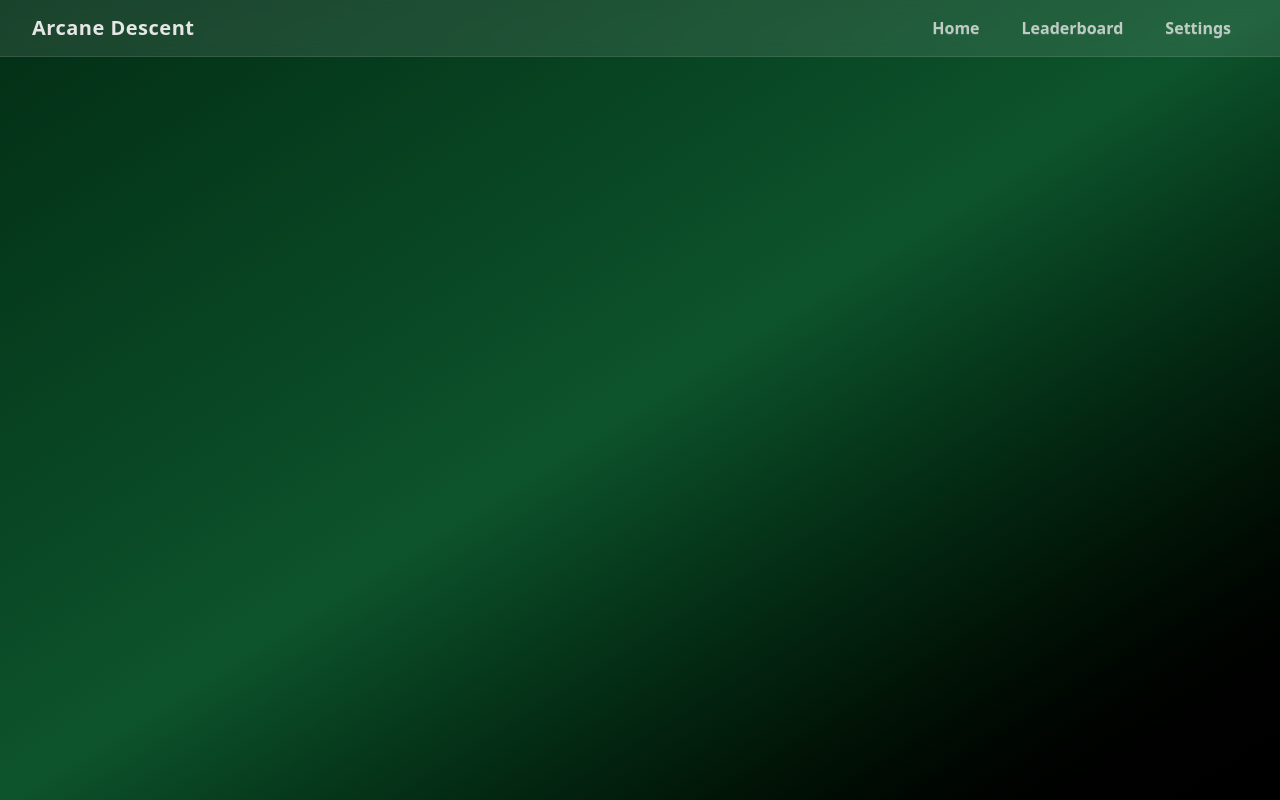
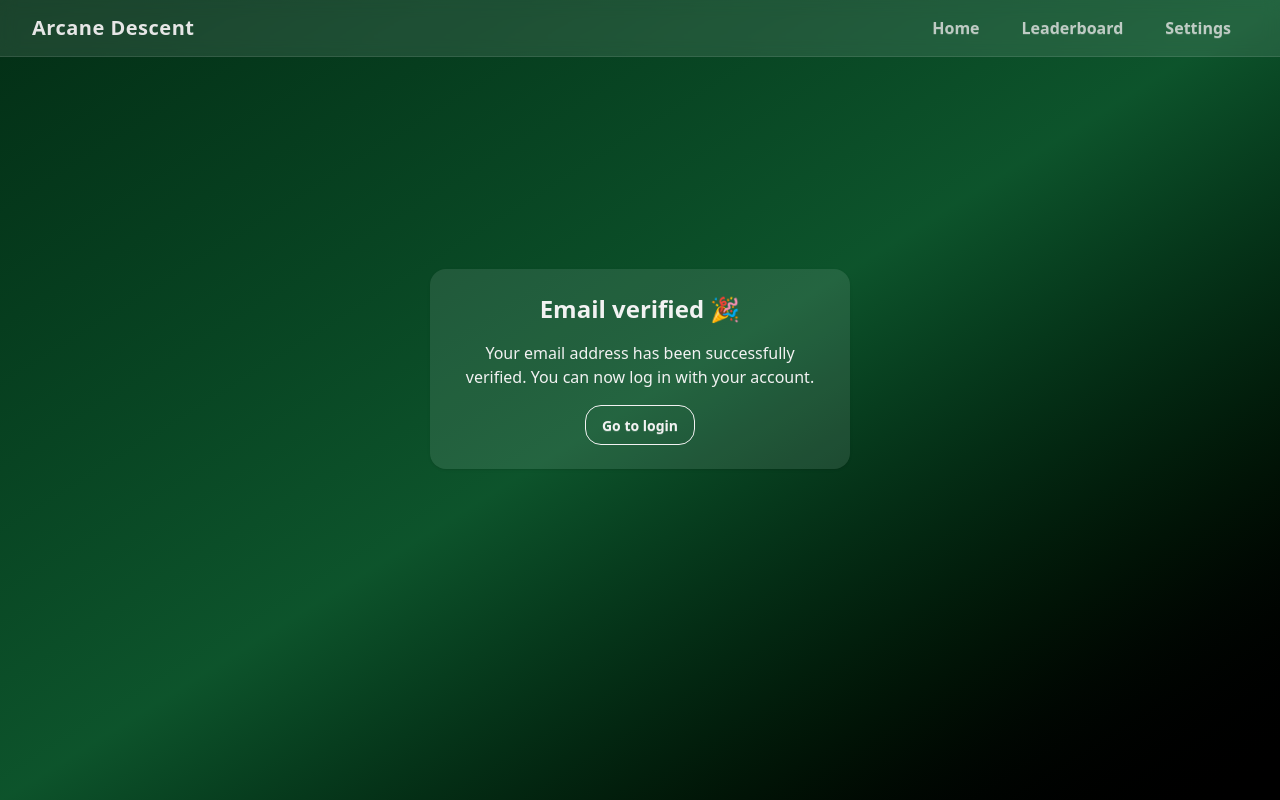
Before and after one commit to InaasHammoush/EscapeRoomFrontEnd, a Svelte app: page /email-verified in a window 1280 px wide. Built offline with nearby package versions, Linux system fonts and the light colour scheme; no server answers.

Commit message:
Email verification is established in the frontend

```diff
--- a/src/App.jsx
+++ b/src/App.jsx
@@ -14,6 +14,7 @@ import { getSocket } from "./state/socket";
 import SoloRound from "./pages/SoloRound";
 import RoomPage from "./pages/RoomPage";
 import SoloSelect from "./pages/SoloSelect";
+import VerifyEmail from "./pages/VerifyEmail";
 
 export default function App() {
     useEffect(() => {
@@ -33,6 +34,7 @@ export default function App() {
         <Route path="/" element={<Home />} />
         <Route path="/home" element={<Home />} />
         <Route path="/auth" element={<Auth />} />
+        <Route path="/email-verified" element={<VerifyEmail />} />
         <Route path="/start" element={<StartPage />} />
         <Route path="/join" element={<Join />} />
         <Route path="/rooms" element={<RoomSelection />} />
--- a/src/pages/Auth.jsx
+++ b/src/pages/Auth.jsx
@@ -5,32 +5,53 @@ import { api } from "../state/api";
 import { setToken } from "../state/token";
 
 export default function Auth() {
-    const navigate = useNavigate();
-    const location = useLocation();
-    const initialMode = location.state?.mode === "register" ? "register" : "login";
-    const [mode, setMode] = useState(initialMode); // "login" | "register"
-    const [username, setUsername] = useState(""); // used only for register
-    const [email, setEmail] = useState("");       // used for both login + register
-    const [password, setPassword] = useState("");
-    const [err, setErr] = useState("");
-    const [busy, setBusy] = useState(false);
+  const navigate = useNavigate();
+  const location = useLocation();
 
+  // if we came from <Link to="/auth" state={{ mode: "register" }}>
+  const initialMode =
+    location.state?.mode === "register" ? "register" : "login";
+
+  const [mode, setMode] = useState(initialMode); // "login" | "register"
+  const [username, setUsername] = useState("");  // only for register
+  const [email, setEmail] = useState("");        // for both
+  const [password, setPassword] = useState("");
+  const [err, setErr] = useState("");
+  const [busy, setBusy] = useState(false);
 
   const submit = async (e) => {
     e.preventDefault();
     if (busy) return;
+
     setErr("");
     setBusy(true);
 
     try {
-      const payload =
-        mode === "login"
-          ? { email, password }                         // login requires email + password
-          : { username, email, password };              // register requires username + email + password
+      if (mode === "login") {
+        // 🔐 LOGIN FLOW
+        const { accessToken } = await api.post("/auth/login", {
+          email,
+          password,
+        });
+        setToken(accessToken);
+        navigate("/home"); // or "/start" if you prefer
+      } else {
+        // 📨 REGISTER FLOW – backend sends verification email
+        await api.post("/auth/register", {
+          username,
+          email,
+          password,
+        });
 
-      const { accessToken } = await api.post(`/auth/${mode}`, payload);
-      setToken(accessToken);
-      navigate("/home"); // change to "/start" if you prefer
+        // Inform the user – email has the verify link
+        setErr(
+          "Account created. Please check your email and click the verification link to activate your account."
+        );
+
+        // Optional: switch to login view after successful register
+        setMode("login");
+        setPassword("");
+      }
     } catch (e) {
       setErr(e.message || "Request failed");
     } finally {
@@ -49,7 +70,9 @@ export default function Auth() {
             <button
               type="button"
               className="btn btn-ghost"
-              onClick={() => setMode(mode === "login" ? "register" : "login")}
+              onClick={() =>
+                setMode(mode === "login" ? "register" : "login")
+              }
               disabled={busy}
             >
               {mode === "login" ? "Register" : "Login"}
@@ -97,19 +120,34 @@ export default function Auth() {
               />
             </label>
 
-            {err && <p className="text-error text-sm whitespace-pre-wrap">{err}</p>}
+            {err && (
+              <p className="text-error text-sm whitespace-pre-wrap mt-2">
+                {err}
+              </p>
+            )}
 
             <button
               type="submit"
               className="btn btn-outline rounded-2xl w-full mt-4"
-              disabled={busy || !email || !password || (mode === "register" && !username)}
+              disabled={
+                busy ||
+                !email ||
+                !password ||
+                (mode === "register" && !username)
+              }
             >
-              {busy ? "Please wait…" : mode === "login" ? "Sign in" : "Create account"}
+              {busy
+                ? "Please wait…"
+                : mode === "login"
+                ? "Sign in"
+                : "Create account"}
             </button>
           </form>
 
           <div className="mt-4 text-center">
-            <Link to="/start" className="link">Continue as guest</Link>
+            <Link to="/start" className="link">
+              Continue as guest
+            </Link>
           </div>
         </div>
       </div>
--- /dev/null
+++ b/src/pages/VerifyEmail.jsx
@@ -0,0 +1,26 @@
+import { Link } from "react-router-dom";
+import Page from "../components/Layout/Page";
+
+export default function VerifyEmail() {
+  return (
+    <Page>
+      <div className="h-[70vh] grid place-items-center">
+        <div className="bg-base-100/10 rounded-2xl p-6 shadow w-[min(90vw,420px)] text-center space-y-4">
+          <h2 className="text-2xl font-bold">Email verified 🎉</h2>
+          <p>
+            Your email address has been successfully verified.
+            You can now log in with your account.
+          </p>
+
+          <Link
+            to="/auth"
+            state={{ mode: "login" }}
+            className="btn btn-outline rounded-2xl"
+          >
+            Go to login
+          </Link>
+        </div>
+      </div>
+    </Page>
+  );
+}
```
